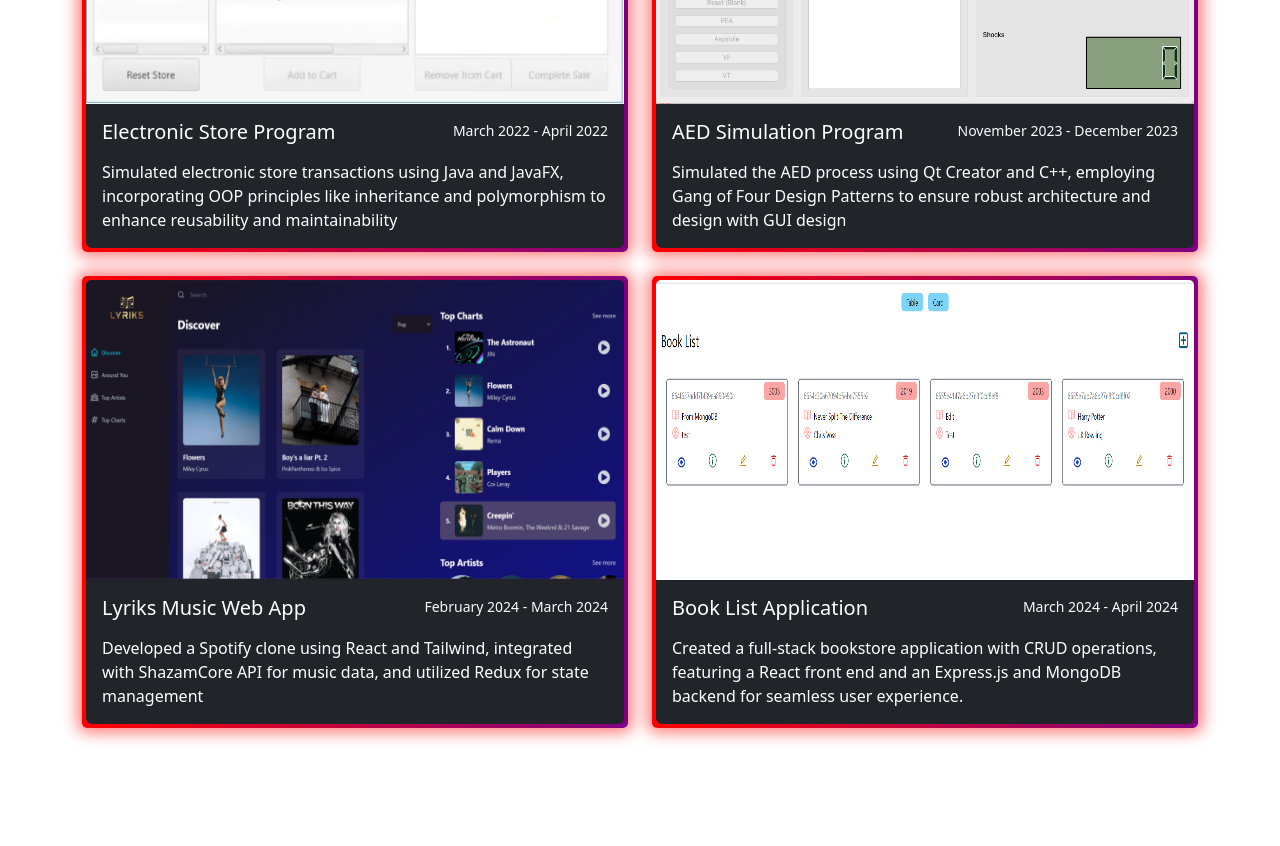
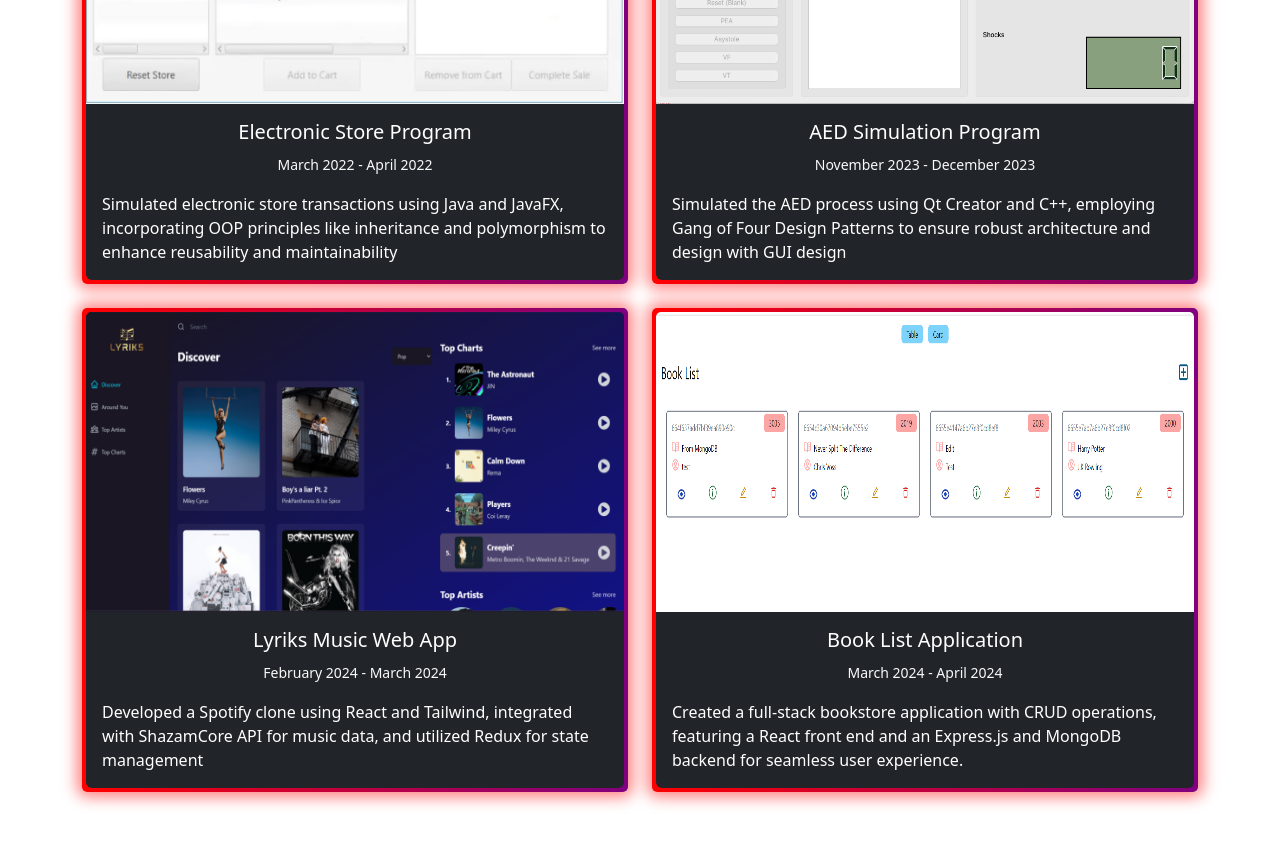
Before and after one commit to pranavkhodhot/portfolio, a React (Vite) app: page / in a window 1280 px wide. Shown: the part 3160-4006 px from the top of the page. Built offline with nearby package versions, Linux system fonts and the light colour scheme.

Commit message:
Fixed Resume Download and Responsive Design

```diff
--- a/src/App.css
+++ b/src/App.css
@@ -205,3 +205,9 @@
     justify-content: space-between;
   }
 }
+
+@media (width <= 1050px) {
+  .responsive-display {
+    display: none !important;
+  }
+}
--- a/src/components/Hero.jsx
+++ b/src/components/Hero.jsx
@@ -17,7 +17,7 @@
           <h6 className="lead pb-2">
             A software developer and web designer
           </h6>
-          <Button variant="primary" href="/Pranav_Khodhot___Resume.pdf" download>
+          <Button variant="primary" href="Pranav_Khodhot___Resume.pdf" download>
             Download My Resume
           </Button>
         </Container>
--- a/src/components/Technologies.jsx
+++ b/src/components/Technologies.jsx
@@ -93,7 +93,7 @@
             <Button
               key={label}
               variant="flat"
-              className={`px-3 py-2 cursor-pointer lg:px-4 lg:py-3 trans rounded-3 btn-flat ${
+              className={`px-3 py-2 cursor-pointer lg:px-4 lg:py-3 trans rounded-3 btn-flat responsive-display ${
                 activeButton === label ? "active" : ""
               }`}
               onClick={selectedItems}
--- a/src/components/subcomponents/ProjectCard.jsx
+++ b/src/components/subcomponents/ProjectCard.jsx
@@ -9,10 +9,11 @@
         src={`projects/${props.details[0]}.png`}
         height={300}
         alt="Project Image"
+        className="responsive-display"
       />
       <Card.Body className="d-flex flex-column">
-        <div className="d-flex justify-content-between">
-          <Card.Title className="mb-0">{props.details[1]}</Card.Title>
+        <div>
+          <Card.Title className="mb-2">{props.details[1]}</Card.Title>
           <small className="text-light">{props.details[2]}</small>
         </div>
         <Card.Text className="mt-2 text-start mt-3 flex-grow-1">{props.details[3]}</Card.Text>
```
